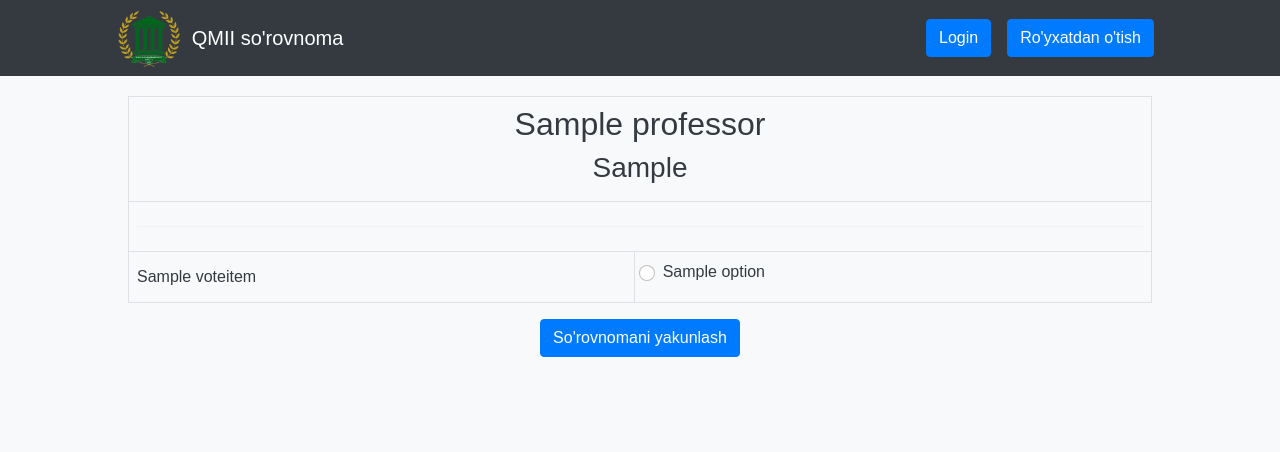
After one commit to AzizbekGulomov2002/QMII-Vote, a Django app: page /vote_item/1/ in a window 1280 px wide. The commit adds this page. Shown: the top 452 px of the page. Run offline with Django 4.2, Linux system fonts and the light colour scheme; tables that the repository leaves empty hold one stand-in row (values such as "Sample post"); some libraries are stand-ins or nearby versions.

Commit message:
deploy-vote-statistics

```diff
--- a/myvoting/settings.py
+++ b/myvoting/settings.py
@@ -58,6 +58,7 @@ MIDDLEWARE = [
 
 ROOT_URLCONF = 'myvoting.urls'
 
+
 TEMPLATES = [
     {
         'BACKEND': 'django.template.backends.django.DjangoTemplates',
@@ -76,6 +77,7 @@ TEMPLATES = [
 ]
 
 WSGI_APPLICATION = 'myvoting.wsgi.application'
+STATICFILES_STORAGE = 'whitenoise.storage.CompressedManifestStaticFilesStorage'
 
 
 # Database
--- a/voteapp/templates/base.html
+++ b/voteapp/templates/base.html
@@ -4,10 +4,12 @@
 
 
 <html lang="en">
+
 <head>
     <meta charset="UTF-8">
     <meta name="viewport" content="width=device-width, initial-scale=1.0">
-    {% comment %} <link rel="icon" type="image/x-icon" href="{% static 'assets/favicon.ico' %}" /> {% endcomment %}
+    {% comment %}
+    <link rel="icon" type="image/x-icon" href="{% static 'assets/favicon.ico' %}" /> {% endcomment %}
     <!-- Bootstrap icons-->
     <link href="https://cdn.jsdelivr.net/npm/bootstrap-icons@1.4.1/font/bootstrap-icons.css" rel="stylesheet" />
     <link rel="stylesheet" href="{% static 'css/bootstrap.css' %}">
@@ -15,30 +17,48 @@
     <link href="https://stackpath.bootstrapcdn.com/bootstrap/4.5.2/css/bootstrap.min.css" rel="stylesheet">
     <title>QMII so'rovnoma</title>
 </head>
+
 <body>
 
-     <!-- Responsive navbar-->
-     <nav class="navbar navbar-expand-lg navbar-dark bg-dark fixed-top">
+    <!-- Responsive navbar-->
+    <nav class="navbar navbar-expand-lg navbar-dark bg-dark fixed-top">
         <div class="container px-lg-5">
             <img style="width: 6%; height: 6%;" src="{% static 'images/logo.png' %}" alt="Logo">
             <a class="navbar-brand " href="{% url 'index'  %}">&nbsp; QMII so'rovnoma</a>
-            <button class="navbar-toggler" type="button" data-bs-toggle="collapse" data-bs-target="#navbarSupportedContent" aria-controls="navbarSupportedContent" aria-expanded="false" aria-label="Toggle navigation"><span class="navbar-toggler-icon"></span></button>
+            <button class="navbar-toggler" type="button" data-bs-toggle="collapse"
+                data-bs-target="#navbarSupportedContent" aria-controls="navbarSupportedContent" aria-expanded="false"
+                aria-label="Toggle navigation"><span class="navbar-toggler-icon"></span></button>
             <div class="collapse navbar-collapse" id="navbarSupportedContent">
                 <ul class="navbar-nav ms-auto mb-2 mb-lg-0">
 
 
                     {% if request.user.is_authenticated %}
 
-                    <li class="nav-item"><a class="nav-link" href="#"><button class="btn btn-primary">Salom hurmatli, {{request.user.username}}</button></a></li>
+                    <li class="nav-item"><a class="nav-link" href="#"><button class="btn btn-primary">Salom
+                                <b>{{request.user.username}}</b></button></a></li>
 
                     <li class="nav-item">
                         <a class="nav-link" href="{% url 'logout' %}">
-                            <button class="btn btn-secondary" style="background-color: red; color: white;">Chiqish</button>
+                            <button class="btn btn-secondary"
+                                style="background-color: red; color: white;">Chiqish</button>
                         </a>
                     </li>
+
+                    {% if request.user.is_authenticated %}
+                    {% if request.user.is_superuser %}
+                    <li class="nav-item">
+                        <a class="nav-link" href="{% url 'statistics' %}">
+                            <button class="btn btn-secondary"
+                                style="background-color: green; color: white;">Natijalar</button>
+                        </a>
+                    </li>
+                    {% endif %}
+                    {% endif %}
                     {% else %}
-                    <li class="nav-item"><a class="nav-link" href="{% url 'signin' %}"><button class="btn btn-primary">Login</button></a></li>
-                    <li class="nav-item"><a class="nav-link" href="{% url 'signup' %}"><button class="btn btn-primary">Ro'yxatdan o'tish</button></a></li>
+                    <li class="nav-item"><a class="nav-link" href="{% url 'signin' %}"><button
+                                class="btn btn-primary">Login</button></a></li>
+                    <li class="nav-item"><a class="nav-link" href="{% url 'signup' %}"><button
+                                class="btn btn-primary">Ro'yxatdan o'tish</button></a></li>
 
                     {% endif %}
 
@@ -59,14 +79,15 @@
 
     <br><br><br><br>
 
-     <!-- Footer-->
-     {% comment %} <footer class="py-3 bg-dark fixed-bottom">
+    <!-- Footer-->
+    {% comment %} <footer class="py-3 bg-dark fixed-bottom">
         <div class="container">
             <p class="m-0 text-center text-white">Dastur ilova &copy; 2024</p>
         </div>
-    </footer>  {% endcomment %}
+    </footer> {% endcomment %}
     <!-- Bootstrap core JS-->
     <script src="https://cdn.jsdelivr.net/npm/bootstrap@5.2.3/dist/js/bootstrap.bundle.min.js"></script>
 
 </body>
+
 </html>
--- a/voteapp/templates/professors.html
+++ b/voteapp/templates/professors.html
@@ -6,7 +6,8 @@
 <br><br>
 <div class="container mt-5">
     <h2 class="text-center mb-4">Professor - O'qituvchilar va Talabalar Nigohida Anketa</h2>
-    <table class="table">
+    <div class="table-responsive">
+        <table class="table table-bordered">
             <thead>
                 <tr>
                     <th>№</th>
@@ -22,7 +23,7 @@
                     <td>{{ forloop.counter }}</td>
                     <td><img src="{{ professor.photo.url }}" alt="{{ professor.name }}" style="width: 80px; height: 80px; border-radius: 50%;"></td>
                     <!-- Update the link to redirect to the 'vote' view with professor.id -->
-                <td><a href="{% url 'vote' professor.id %}">{{ professor.name }}</a></td>
+                    <td><a href="{% url 'vote_item' professor.id %}">{{ professor.name }}</a></td>
                     <td>{{ professor.stuff }}</td>
                     <td>{{ professor.work_year|date:"Y" }}</td>
                 </tr>
@@ -30,4 +31,5 @@
             </tbody>
         </table>
     </div>
+</div>
 {% endblock %}
--- a/voteapp/templates/vote_details.html
+++ b/voteapp/templates/vote_details.html
@@ -10,7 +10,7 @@
                 <th>№</th>
                 <th style="text-align: center;">Fakultet va kafedralar</th>
                 <th style="text-align: center;">Professor o'qituvchilar soni</th>
-                <th>So'rovnoma soni</th>
+                {% comment %} <th>So'rovnoma soni</th> {% endcomment %}
             </tr>
         </thead>
         <tbody>
@@ -47,7 +47,7 @@
                         </table>
                     {% endif %}
                 </td>
-                <td>{{ faculty.vote.so_rovnoma_soni }}</td>
+                {% comment %} <td>{{ faculty.vote.so_rovnoma_soni }}</td> {% endcomment %}
             </tr>
             {% endfor %}
         </tbody>
--- /dev/null
+++ b/voteapp/templates/vote_item.html
@@ -0,0 +1,121 @@
+{% extends 'base.html' %}
+
+{% block content %}
+<!DOCTYPE html>
+<html lang="en">
+    <head>
+        <meta charset="UTF-8">
+        <meta name="viewport" content="width=device-width, initial-scale=1.0">
+        <title>{{ professor.name }}'s Vote Items</title>
+        <link rel="stylesheet" href="https://stackpath.bootstrapcdn.com/bootstrap/4.5.2/css/bootstrap.min.css">
+        <style>
+            body {
+                background-color: #f8f9fa; /* light gray background */
+                color: #343a40; /* dark gray text */
+                font-family: Arial, sans-serif; /* fallback font */
+            }
+            table {
+                margin: auto;
+                border-collapse: collapse;
+                width: 80%; /* adjust width as needed */
+            }
+            th, td {
+                padding: 8px;
+                text-align: left;
+                border: 1px solid #dee2e6; /* light gray border */
+            }
+            h2, h3 {
+                color: #343a40; /* dark gray headings */
+                text-align: center;
+            }
+            .form-check {
+                margin-bottom: 10px; /* spacing between radio options */
+            }
+            .btn-primary {
+                background-color: #007bff; /* primary button color */
+                border-color: #007bff; /* primary button border color */
+            }
+            .btn-primary:hover {
+                background-color: #0056b3; /* darker shade on hover */
+                border-color: #0056b3; /* darker shade on hover */
+            }
+            .thank-you-message {
+                position: fixed;
+                bottom: 0;
+                left: 0;
+                padding: 10px;
+                background-color: #28a745; /* green background */
+                color: #fff; /* white text */
+                border-radius: 5px;
+                box-shadow: 0 0 10px rgba(0, 0, 0, 0.5); /* shadow effect */
+                z-index: 9999; /* higher z-index to ensure it's on top */
+            }
+        </style>
+    </head>
+    <body>
+        <br><br><br><br>
+        <form id="vote-form" action="{% url 'result' %}" method="post" class="text-center">
+            {% csrf_token %}
+            <table>
+                <tr>
+                    <td colspan="2">
+                        <h2>{{ professor.name }}</h2>
+                        <h3>{{ professor.stuff }}</h3>
+                    </td>
+                </tr>
+                <tr>
+                    <td colspan="2">
+                        <hr> <!-- Horizontal line to separate professor info and vote items -->
+                    </td>
+                </tr>
+                {% for item in professor.voteitems_set.all %}
+                <tr>
+                    <td>{{ item.name }}</td>
+                    <td>
+                        {% for option in item.options.all %}
+                        <div class="form-check">
+                            <input class="form-check-input" type="radio" name="selected_option_{{ item.id }}" id="option_{{ item.id }}_{{ option.id }}" value="{{ option.id }}">
+                            <label class="form-check-label" for="option_{{ item.id }}_{{ option.id }}">{{ option }}</label>
+                        </div>
+                        {% endfor %}
+                    </td>
+                </tr>
+                {% endfor %}
+            </table>
+            <button id="submit-btn" type="submit" class="btn btn-primary mt-3">So'rovnomani yakunlash</button>
+        </form>
+
+        <div id="thank-you-message" class="thank-you-message" style="display: none;">
+            So'rovnomada ishtirok etganingiz uchun Rahmat!
+        </div>
+
+        <script>
+            // JavaScript for displaying alert and disabling form elements after form submission
+            document.getElementById('vote-form').addEventListener('submit', function(event) {
+                event.preventDefault(); // Prevent the form from submitting normally
+
+                // Display the optimized "Thank you" message
+                var thankYouMessage = document.getElementById('thank-you-message');
+                thankYouMessage.style.display = 'block';
+
+                // Disable form elements and submit button
+                var formElements = document.getElementById('vote-form').elements;
+                for (var i = 0; i < formElements.length; i++) {
+                    formElements[i].disabled = true;
+                }
+                document.getElementById('submit-btn').disabled = true;
+
+                // Automatically close the "Thank you" message after 2 seconds
+                setTimeout(function() {
+                    thankYouMessage.style.display = 'none';
+                }, 5000); // 2000 milliseconds = 2 seconds
+
+                // Redirect back to the main page after a delay (optional)
+                setTimeout(function() {
+                    window.location.href = "{% url 'index' %}";
+                }, 5000); // 2000 milliseconds = 2 seconds
+            });
+        </script>
+    </body>
+</html>
+{% endblock %}
--- a/voteapp/urls.py
+++ b/voteapp/urls.py
@@ -7,13 +7,15 @@ from django.conf.urls.static import static
 urlpatterns = [
      path("", views.index, name="index"),
      path('vote/<int:vote_id>/', views.vote_detail, name='vote_detail'),
+     path('vote_item/<int:professor_id>/', views.vote_item, name='vote_item'),
+
+     path('statistics/', views.statistics, name='statistics'),
 
      path('professors/<int:kafedra_id>/', views.professor_list, name='professors'),
      path('vote/<int:professor_id>/', views.vote, name='vote'),
      path('vote/', views.vote, name='vote'),
 
 
-     path('success/', views.success, name='success'),
 
      # path("vote/<str:slug>", views.detail, name="detail"),
      path("result/<str:slug>", views.result, name="result"),
--- a/voteapp/views.py
+++ b/voteapp/views.py
@@ -3,9 +3,10 @@ from django.contrib.auth.forms import UserCreationForm
 from django.contrib.auth import authenticate, login, logout
 from django.contrib.auth.decorators import login_required
 from django.shortcuts import render, get_object_or_404
-from voteapp.forms import VoteForm
 from .models import *
 from django.http import HttpResponse
+from django.contrib.admin.views.decorators import staff_member_required
+from django.contrib import messages
 
 def index(request):
     vote = Vote.objects.all()
@@ -31,7 +32,16 @@ def vote_detail(request, vote_id):
 
 def vote(request, professor_id):
     professor = Professor.objects.get(id=professor_id)
+
+    # Foydalanuvchining ovoz berish ma'lumotini tekshiramiz
+    user = request.user
+    if Result.objects.filter(professor=professor, user=user).exists():
+        messages.error(request, "Siz allaqachon ro'yxatdan o'tgan ekansiz.")
+        return redirect('index')
+
+    # Professor ma'lumotlarini olish
     vote_items = VoteItems.objects.filter(professor=professor)
+
     context = {
         'professor': professor,
         'vote_items': vote_items,
@@ -39,11 +49,38 @@ def vote(request, professor_id):
     return render(request, 'vote.html', context)
 
 
+def vote_item(request, professor_id):
+    if request.method == 'POST':
+        professor = Professor.objects.get(pk=professor_id)
+        selected_options = request.POST.dict()
+        user = request.user
+        if Result.objects.filter(professor=professor, user=user).exists():
+            messages.error(request, "You have already voted for this professor.")
+            return redirect('index')
+        for item_id, option_id in selected_options.items():
+            if item_id.startswith('selected_option_'):
+                item_id = int(item_id.split('_')[-1])
+                option_id = int(option_id)
+                item = professor.voteitems_set.get(pk=item_id)
+                selected_option = item.options.get(pk=option_id)
+                Result.objects.create(professor=professor, user=user, selected_option=selected_option)
+        return redirect('index')
+    professor = Professor.objects.get(pk=professor_id)
+    return render(request, 'vote_item.html', {'professor': professor})
 
 
+# def vote_item(request, professor_id):
+#     professor = get_object_or_404(Professor, pk=professor_id)
+#     return render(request, 'vote_item.html', {'professor': professor})
 
-def success(request):
-    return render(request, 'success.html')  # O'zgartirish: Muvaffaqiyat sahifasining nomi
+
+@staff_member_required
+def statistics(request):
+    user_results = Statistics.objects.all()
+    print(user_results)
+    return render(request, 'statistics.html', {'user_results': user_results})
+
+
 
 
 @login_required(login_url="signin")
```
Also changed, not shown: requirements.txt (+1 -13 lines), voteapp/admin.py (+12 -3 lines), voteapp/forms.py (deleted, +0 -22 lines), voteapp/models.py (+18 -7 lines), voteapp/templates/statistics.html (added, +54 -0 lines), voteapp/templates/thanks.html (added, +11 -0 lines), media/images/22222.jpg (added), media/images/239_room.jpg (added), voteapp/migrations/0001_initial.py. Lines whose indentation alone changed are shown as unchanged.
